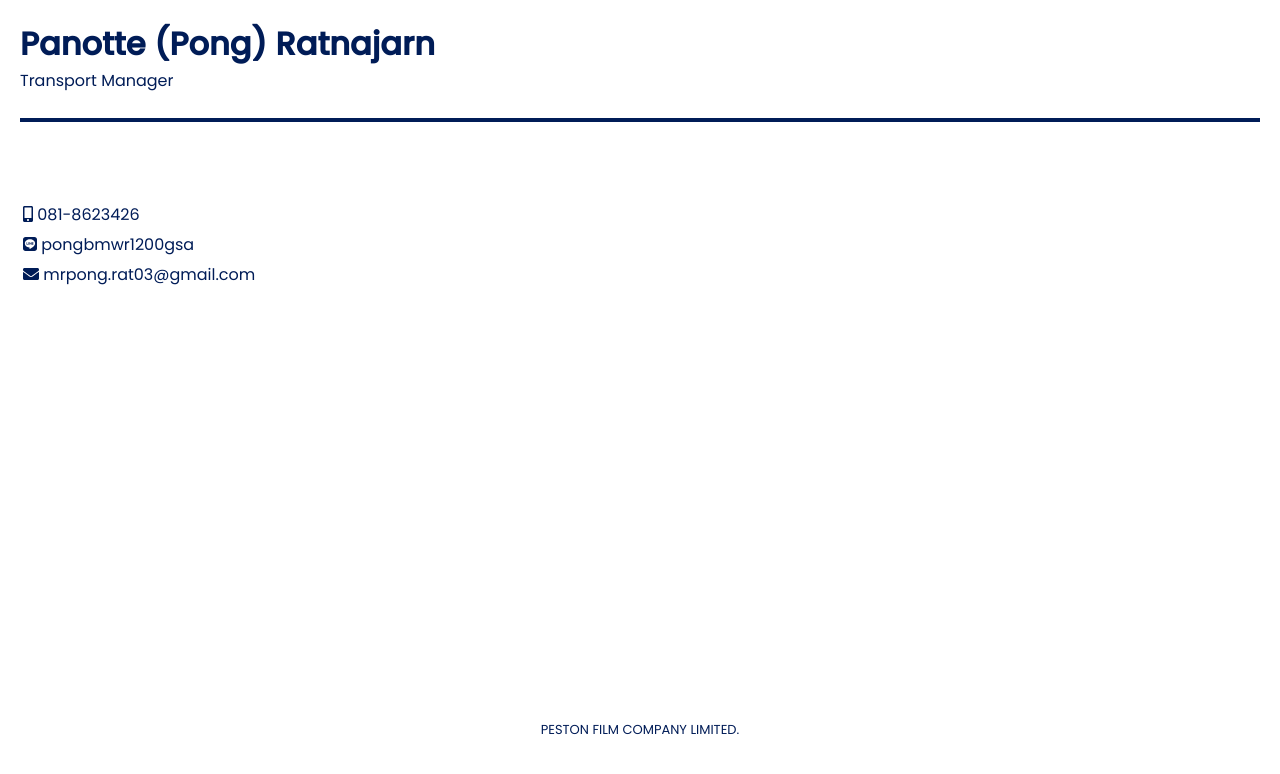
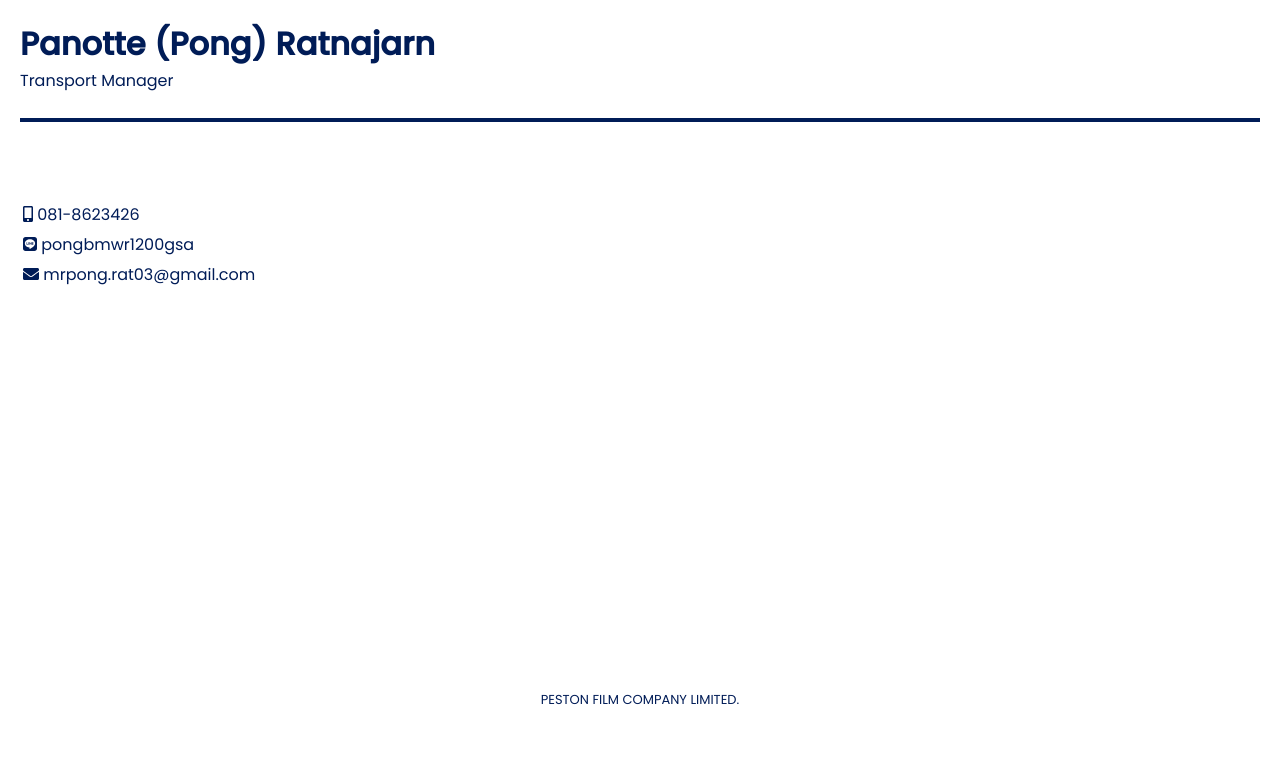
Before and after one commit to pinplengpai/fordad, a React (Create React App) app: page / in a window 1280 px wide. Shown: the top 774 px of the page. Built offline with nearby package versions, Linux system fonts and the light colour scheme.

Commit message:
change to mailto

```diff
--- a/src/App.js
+++ b/src/App.js
@@ -7,7 +7,9 @@ import {faMobileAlt} from '@fortawesome/free-solid-svg-icons';
 
 
 function App() {
-
+  const handleClick = () => {
+    window.open('http://line.me/ti/p/~pongbmwr1200gsa')
+  }
   return (
     <div className="card">
       <h1>Panotte (Pong) Ratnajarn</h1>
@@ -17,10 +19,10 @@ function App() {
         <a href="tel:081-8623426">
         <p><FontAwesomeIcon icon={faMobileAlt}/>     081-8623426</p>
         </a>
-        <a href="http://line.me/ti/p/~pongbmwr1200gsa">
+        <a onClick ={() => handleClick()}>
           <p> <FontAwesomeIcon icon={faLine}/>     pongbmwr1200gsa</p>
         </a>
-        <a href="https://mail.google.com/mail/?view=cm&fs=1&to=mrpong.rat03@gmail.com">
+        <a href="mailto:mrpong.rat03@gmail.com">
         <p><FontAwesomeIcon icon={faEnvelope}/>     mrpong.rat03@gmail.com</p>
         </a>
       </div>
--- a/src/App.scss
+++ b/src/App.scss
@@ -31,7 +31,7 @@
     .company-name{
         text-align: center;
         position: absolute;
-        bottom: 20px;
+        bottom: 50px;
         margin: 0 auto;
         left: 25%;
         right: 25%;
```
